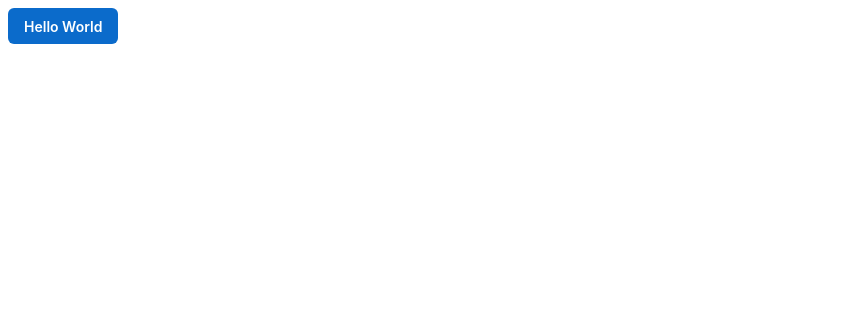
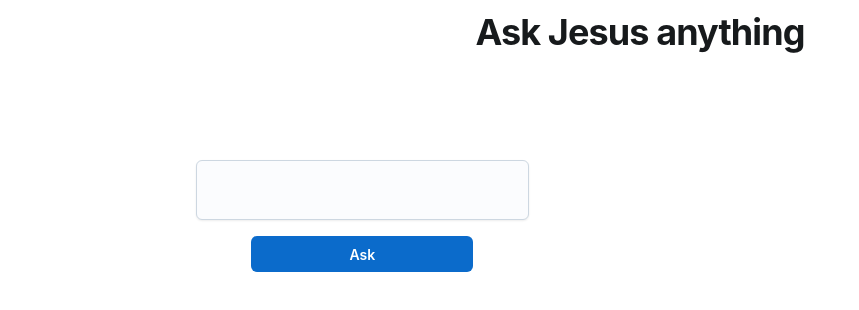
Before and after one commit to magician11/openai, a React (Create React App) app: page / in a window 1280 px wide. Shown: the top 310 px of the page, without its empty margins (0-859 px from the left). Built offline with nearby package versions, Linux system fonts and the light colour scheme.

Commit message:
setup basic layout

```diff
--- a/package.json
+++ b/package.json
@@ -13,6 +13,7 @@
     "react": "^18.2.0",
     "react-dom": "^18.2.0",
     "react-scripts": "5.0.1",
+    "typewriter-effect": "^2.19.0",
     "web-vitals": "^2.1.4"
   },
   "scripts": {
--- a/src/App.js
+++ b/src/App.js
@@ -1,12 +1,57 @@
 import '@fontsource/public-sans';
-import * as React from 'react';
+import { useState } from 'react';
 import { CssVarsProvider } from '@mui/joy/styles';
-import Button from '@mui/joy/Button';
+import {
+  Button,
+  Typography,
+  Textarea,
+  Grid,
+  CssBaseline,
+  Stack
+} from '@mui/joy';
+import Typewriter from 'typewriter-effect';
 
 const App = () => {
+  const persona = 'Jesus';
+  const [response, setResponse] = useState('');
+
+  console.log('response', response);
   return (
     <CssVarsProvider>
-      <Button variant="solid">Hello World</Button>
+      <CssBaseline />
+      <Grid
+        container
+        spacing={2}
+        sx={{ flexGrow: 1, margin: '0 auto', maxWidth: 1111 }}
+      >
+        <Grid xs={12} sx={{ mb: 11 }}>
+          <Typography level="h1" textAlign="center">
+            Ask {persona} anything
+          </Typography>
+        </Grid>
+        <Grid xs={6}>
+          <Stack spacing={2} alignItems="center">
+            <Textarea minRows={2} sx={{ width: 333 }} />
+            <Button
+              variant="solid"
+              sx={{ width: 222 }}
+              onClick={() => setResponse('yes I do')}
+            >
+              Ask
+            </Button>
+          </Stack>
+        </Grid>
+        <Grid xs={6}>
+          <Typography level="body1">
+            <Typewriter
+              options={{
+                strings: [response],
+                autoStart: true
+              }}
+            />
+          </Typography>
+        </Grid>
+      </Grid>
     </CssVarsProvider>
   );
 };
```
Also changed, not shown: 2 other files (tests, documents, lock files or other folders).
